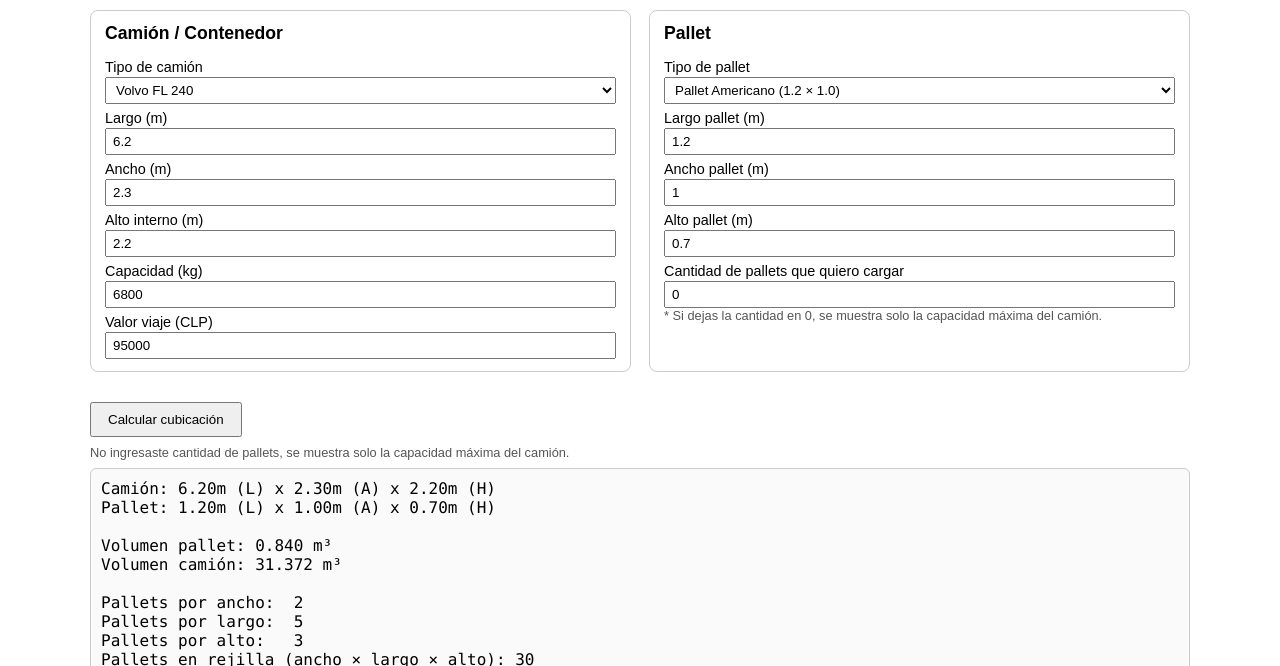
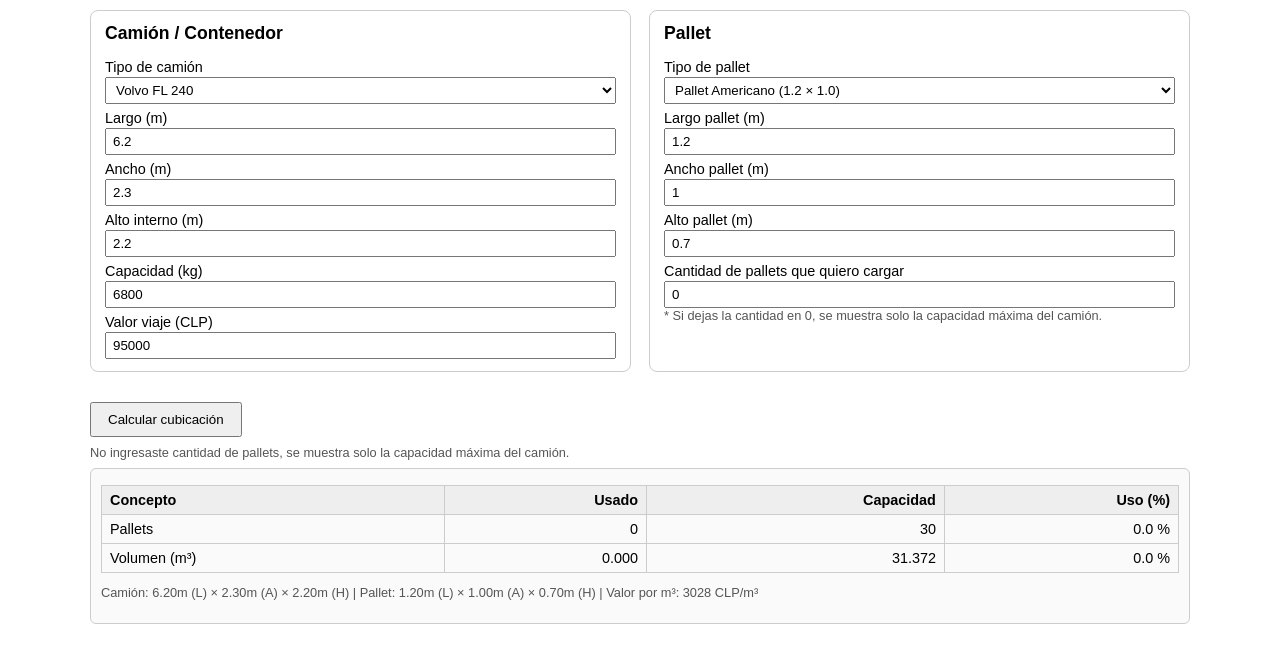
Before and after one commit to alexanderriquelme93-cmyk/cubicador, a plain HTML site: page index.html in a window 1280 px wide. Shown: the part 134-800 px from the top of the page. Drawn offline with Linux system fonts and the light colour scheme.

Commit message:
Update index.html

```diff
--- a/index.html
+++ b/index.html
@@ -46,8 +46,6 @@
       cursor: pointer;
     }
     .resultado {
-      white-space: pre-wrap;
-      font-family: Consolas, monospace;
       margin-top: 8px;
       padding: 10px;
       border-radius: 6px;
@@ -65,6 +63,25 @@
     .status-bad {
       color: #b00020;
       font-weight: bold;
+    }
+    table.resumen {
+      border-collapse: collapse;
+      width: 100%;
+      margin-top: 6px;
+    }
+    table.resumen th,
+    table.resumen td {
+      border: 1px solid #ccc;
+      padding: 6px 8px;
+      text-align: right;
+      font-size: 0.9rem;
+    }
+    table.resumen th:first-child,
+    table.resumen td:first-child {
+      text-align: left;
+    }
+    table.resumen th {
+      background: #eee;
     }
   </style>
 </head>
@@ -208,7 +225,7 @@
       palAncho.value = p.ancho;
     }
 
-    // Calcula capacidad máxima de pallets para UN camión dado sus medidas
+    // Calcula capacidad máxima de pallets para un camión
     function capacidadPalletsCamion(Lc, Ac, Hc, Lp, Ap, Hp) {
       const volPallet = Lp * Ap * Hp;
       const volCamion = Lc * Ac * Hc;
@@ -256,7 +273,6 @@
       return mejor;
     }
 
-    // Cálculo principal y salida de texto
     function calcular() {
       const Lc = parseFloat(truckLargo.value);
       const Ac = parseFloat(truckAncho.value);
@@ -270,8 +286,8 @@
       const deseados = parseInt(palDeseados.value, 10) || 0;
 
       if (!Lc || !Ac || !Hc || !Lp || !Ap || !Hp) {
-        salida.innerText = "Faltan datos. Revisa que todas las medidas tengan un valor válido.";
-        mensaje.textContent = "";
+        salida.innerHTML = "";
+        mensaje.textContent = "Faltan datos. Revisa que todas las medidas tengan un valor válido.";
         sugerenciaDiv.textContent = "";
         return;
       }
@@ -290,6 +306,7 @@
 
       const valorPorM3 = volCamion > 0 ? valorViaje / volCamion : 0;
 
+      // mensaje principal
       let mensajeTexto = "";
       if (deseados <= 0) {
         mensajeTexto = "No ingresaste cantidad de pallets, se muestra solo la capacidad máxima del camión.";
@@ -307,45 +324,57 @@
           ? "small status-ok"
           : "small status-bad";
 
-      // Sugerencia de transporte si no cabe
+      // sugerencia de transporte
       let sugerenciaTexto = "";
       if (deseados > 0 && deseados > maximo) {
         const sugerido = sugerirTransporte(deseados, Lp, Ap, Hp);
         if (sugerido) {
           sugerenciaTexto =
-            `Sugerencia de transporte: usar "${sugerido.nombre}", con capacidad aproximada de ` +
+            `Sugerencia de transporte: usar "${sugerido.nombre}", con capacidad aprox. de ` +
             `${sugerido.capacidadPallets} pallets para estas dimensiones.`;
         } else {
           sugerenciaTexto =
             "No se encontró un tipo de transporte en la lista que pueda cargar esa cantidad de pallets con estas dimensiones.";
         }
-      } else {
-        sugerenciaTexto = ""; // puedes poner un mensaje neutro si quieres
       }
       sugerenciaDiv.textContent = sugerenciaTexto;
 
-      const texto = [
-        `Camión: ${Lc.toFixed(2)}m (L) x ${Ac.toFixed(2)}m (A) x ${Hc.toFixed(2)}m (H)`,
-        `Pallet: ${Lp.toFixed(2)}m (L) x ${Ap.toFixed(2)}m (A) x ${Hp.toFixed(2)}m (H)`,
-        "",
-        `Volumen pallet: ${volPallet.toFixed(3)} m³`,
-        `Volumen camión: ${volCamion.toFixed(3)} m³`,
-        "",
-        `Pallets por ancho:  ${palletsAncho}`,
-        `Pallets por largo:  ${palletsLargo}`,
-        `Pallets por alto:   ${palletsAlto}`,
-        `Pallets en rejilla (ancho × largo × alto): ${palletsRejilla}`,
-        `Máx. por volumen (INT(volCamion/volPallet)): ${maxPorVolumen}`,
-        "",
-        `MÁXIMO DE PALLET POR CAMIÓN: ${maximo}`,
-        deseados > 0 ? `Pallets deseados: ${deseados}` : "",
-        "",
-        `Capacidad de carga (kg): ${capacidadKg.toFixed(0)}`,
-        `Valor viaje: ${valorViaje.toFixed(0)} CLP`,
-        `Valor por m³: ${valorPorM3.toFixed(0)} CLP/m³`
-      ].join("\n");
+      // === TABLA DE USO NUMÉRICO Y PORCENTUAL ===
+      const usadosPallets = deseados > 0 ? Math.min(deseados, maximo) : 0;
+      const usoPallets = maximo > 0 ? (usadosPallets / maximo) * 100 : 0;
 
-      salida.innerText = texto;
+      const volUsado = usadosPallets * volPallet;
+      const usoVol = volCamion > 0 ? (volUsado / volCamion) * 100 : 0;
+
+      const tablaHTML = `
+        <table class="resumen">
+          <tr>
+            <th>Concepto</th>
+            <th>Usado</th>
+            <th>Capacidad</th>
+            <th>Uso (%)</th>
+          </tr>
+          <tr>
+            <td>Pallets</td>
+            <td>${usadosPallets}</td>
+            <td>${maximo}</td>
+            <td>${usoPallets.toFixed(1)} %</td>
+          </tr>
+          <tr>
+            <td>Volumen (m³)</td>
+            <td>${volUsado.toFixed(3)}</td>
+            <td>${volCamion.toFixed(3)}</td>
+            <td>${usoVol.toFixed(1)} %</td>
+          </tr>
+        </table>
+        <p class="small">
+          Camión: ${Lc.toFixed(2)}m (L) × ${Ac.toFixed(2)}m (A) × ${Hc.toFixed(2)}m (H) |
+          Pallet: ${Lp.toFixed(2)}m (L) × ${Ap.toFixed(2)}m (A) × ${Hp.toFixed(2)}m (H) |
+          Valor por m³: ${valorPorM3.toFixed(0)} CLP/m³
+        </p>
+      `;
+
+      salida.innerHTML = tablaHTML;
     }
   </script>
 </body>
```
